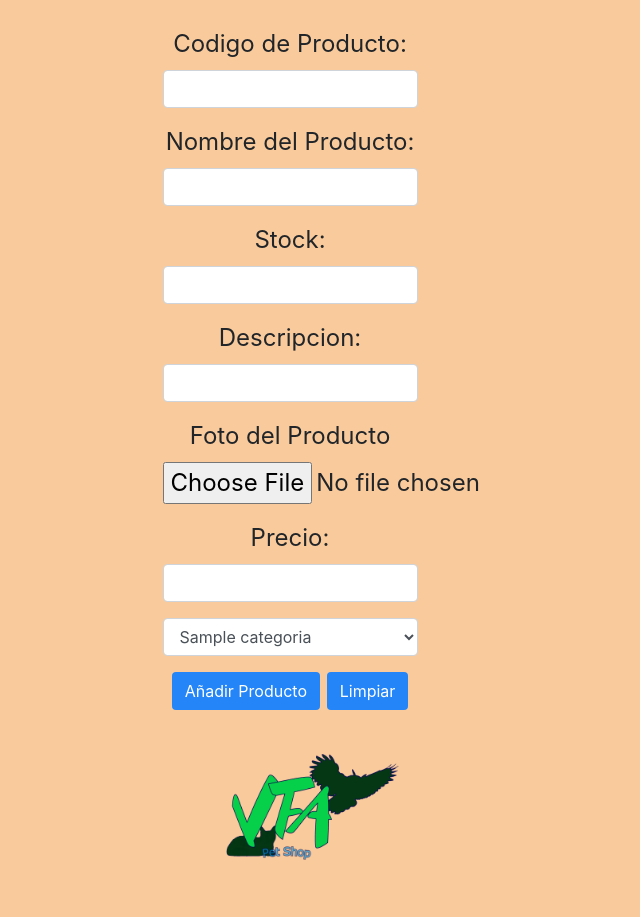
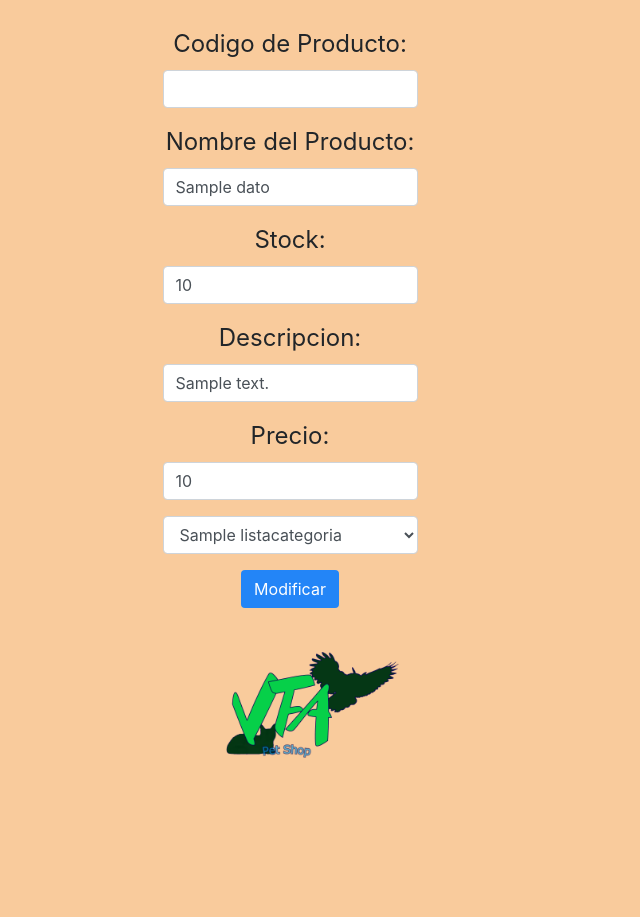
Before and after one commit to V1xIN/VFa--PetShop-dj, a Django app: template VFA_Pet/templates/VFA_Pet/ModificarProd.html in a window 1280 px wide. Shown: the part 178-1095 px from the top of the page, without its empty margins (350-990 px from the left). After the commit the page ends 936 px from the top, so only its background shows below. Run offline with Django 4.2, Linux system fonts and the light colour scheme; the template is opened without the code that fills it: most values are stand-ins (such as "Sample title", 1, 10 or a date in 2020).

Commit message:
05-06 bn

```diff
--- a/VFA_Pet/templates/VFA_Pet/ModificarProd.html
+++ b/VFA_Pet/templates/VFA_Pet/ModificarProd.html
@@ -16,44 +16,45 @@
                     <div class="col-md-3"></div>
                     <div class="col-md-6">
 
-                        <form action="{% url 'ingresarProd'%}" method="POST" enctype="multipart/form-data" name="anadir_prod">
+                        <form action="{% url 'actualizarProducto'%}" method="POST" enctype="multipart/form-data" name="anadir_prod">
                             {% csrf_token %}
 
                             <div class="form-group">
                                 <label class="form-label">Codigo de Producto: </label>
-                                <input class="form-control" type="number" name="cod_producto">
+                                <input class="form-control" value="{{ datos.codProducto   }}" type="number" name="cod_producto">
                             </div>
                             <div class="form-group">
                                 <label class="form-label">Nombre del Producto: </label>
-                                <input class="form-control" type="text" name="Nombrep" required>
+                                <input class="form-control" value="{{ datos.nombreP   }}" type="text" name="Nombrep" required>
                             </div>
                             <div class="form-group">
                                 <label class="form-label">Stock: </label>
-                                <input class="form-control" type="number" name="Stock" required>
+                                <input class="form-control" value="{{ datos.stock   }}" type="number" name="Stock" required>
                             </div>
                             <div class="form-group">
                                 <label class="form-label">Descripcion: </label>
-                                <input class="form-control" type="text" name="Descripcion" required>
+                                <input class="form-control" value="{{ datos.descipcion   }}" type="text" name="Descripcion" required>
                             </div>
-                            <div class="form-group">
-                                <label class="form-label">Foto del Producto </label>
-                                <input type="file" name="Foto">
-                            </div>
+
                             <div class="form-group">
                                 <label class="form-label">Precio: </label>
-                                <input class="form-control" type="number" name="Precio" required>
+                                <input class="form-control" value="{{ datos.precio   }}" type="number" name="Precio" required>
                             </div>
                             <div class="form-group">
                                 <select class="form-control" name="ca_productos" id="prod">
-                                    {% for x in categoria %}
-                                    <option value="{{ x.idCategoria }}">{{ x.nombreCa }}</option>
+                                    {% for r in listacategorias %}
+                                        {% if r.idCategoria == datos.producto.idCategoria %}
+                                            <option value="{{ r.idCategoria }}" selected>{{ r.nombreCa }}</option>
+                                        {% else %}
+                                            <option value="{{ r.idCategoria }}">{{ r.nombreCa }}</option>
+                                        {% endif %}
                                     {% endfor %}
                                 </select>
                             </div>
 
                             <div class="form-group">
-                                <input type="submit" value="Añadir Producto" class="btn buttom">
-                                <input type="reset" value="Limpiar" class="btn buttom">
+                                <button type="submit" class="btn buttom">Modificar</button>
+
 
                             </div>
                             <div>
--- a/VFA_Pet/urls.py
+++ b/VFA_Pet/urls.py
@@ -1,6 +1,6 @@
 from django.contrib import admin
 from django.urls import path, include
-from .views import ingresarUser,ingresarProd,anadirProd, Carrito, Comprar, HistorialCompras, Invetario, MenuP, ModificarContra, Producto1, Producto2, Producto3, Producto4, RecuperarContra, RegistroUsuario, Ventas
+from .views import actualizarProducto,eliminarProd,ingresarUser,ingresarProd,anadirProd, Carrito, Comprar, HistorialCompras, Invetario, MenuP, ModificarContra, Producto1, Producto2, Producto3, Producto4, RecuperarContra, RegistroUsuario, Ventas, ModificarProd
 
 urlpatterns = [
     path('anadirProd',anadirProd,name="anadirProd"),
@@ -19,4 +19,7 @@ urlpatterns = [
     path('Ventas',Ventas,name="Ventas"),
     path('ingresarProd',ingresarProd,name="ingresarProd"),
     path('ingresarUser',ingresarUser,name="ingresarUser"),
+    path('eliminarProd/<int:codProd>',eliminarProd,name="eliminarProd"),
+    path('ModificarProd',ModificarProd,name="ModificarProd"),
+    path('actualizarProducto',actualizarProducto,name="actualizarProducto"),
 ]
```
Also changed, not shown: VFA_Pet/templates/VFA_Pet/Invetario.html (+4 -3 lines), VFA_Pet/views.py (+32 -1 lines).
